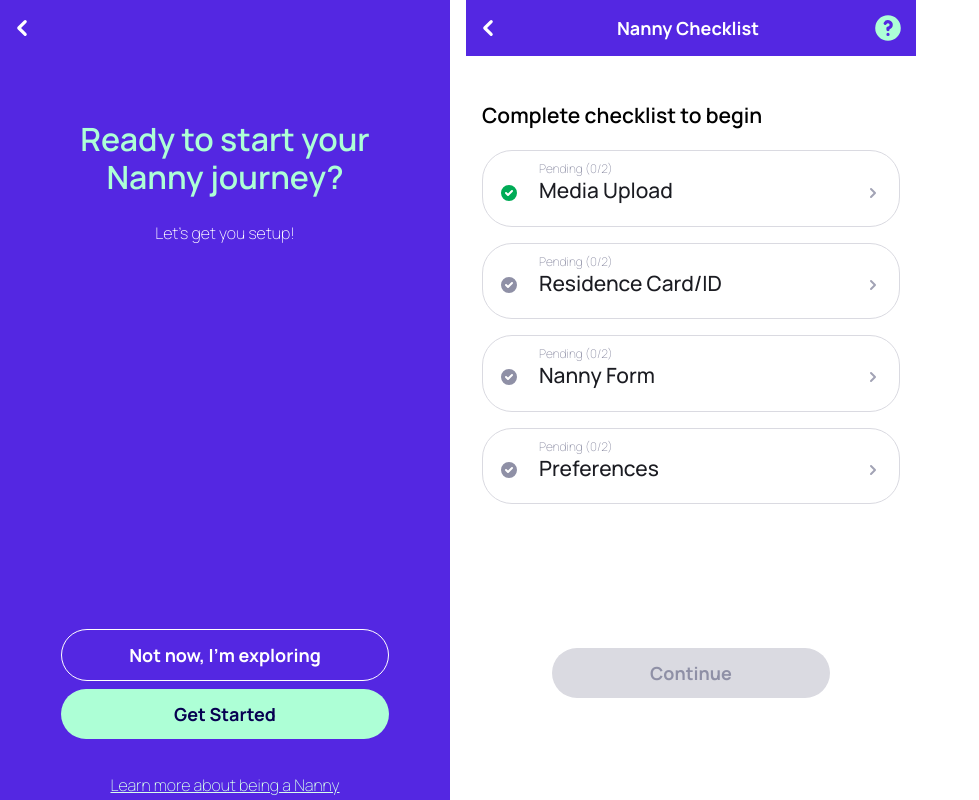
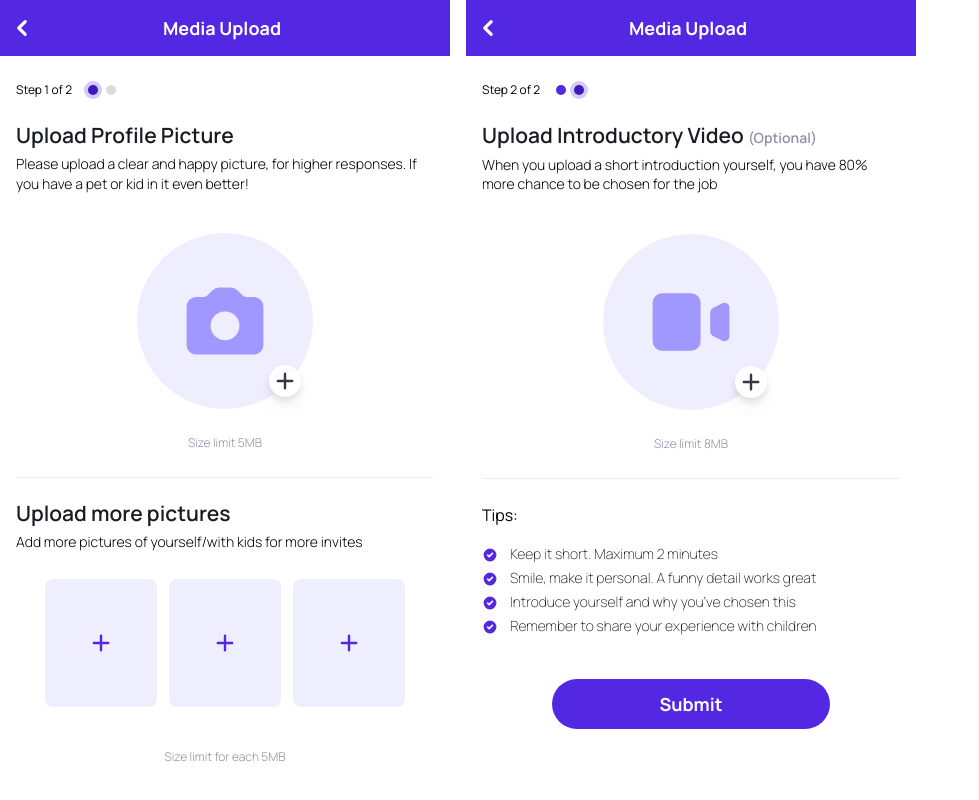
Before and after one commit to andres-codigo/nanny-nina, a Vue app: page /nanny-service-launch-checklist-onboarding in a window 1280 px wide. Shown: the top 800 px of the page, without its empty margins (0-979 px from the left). Built offline with nearby package versions, Linux system fonts and the light colour scheme.

Commit message:
[components, pages] Steps components created/step type components created to easily update pages/pages css class updated to allow for steps component

```diff
--- /dev/null
+++ b/src/components/steps/Steps.vue
@@ -0,0 +1,20 @@
+<template>
+	<nav class="flex mt-6 ml-4" aria-label="Progress">
+		<p class="text-xs">{{ text }}</p>
+		<ol role="list" class="ml-4 flex items-center space-x-2">
+			<slot name="step-one"></slot>
+			<slot name="step-two"></slot>
+			<slot name="step-three"></slot>
+			<slot name="step-four"></slot>
+			<slot name="step-five"></slot>
+		</ol>
+	</nav>
+</template>
+
+<script>
+export default {
+	props: {
+		text: String
+	}
+}
+</script>
--- /dev/null
+++ b/src/components/steps/types/CompletedStep.vue
@@ -0,0 +1,8 @@
+<template>
+	<li>
+		<!-- Completed Step -->
+		<a href="#" class="block w-2.5 h-2.5 bg-lilac-500 rounded-full hover:bg-indigo-900">
+			<span class="sr-only">Step 1</span>
+		</a>
+	</li>
+</template>
--- /dev/null
+++ b/src/components/steps/types/CurrentStep.vue
@@ -0,0 +1,12 @@
+<template>
+	<li>
+		<!-- Current Step -->
+		<a href="#" class="relative flex items-center justify-center" aria-current="step">
+			<span class="absolute w-5 h-5 p-px flex" aria-hidden="true">
+				<span class="w-full h-full rounded-full bg-purple-200"></span>
+			</span>
+			<span class="relative block w-2.5 h-2.5 bg-lilac-600 rounded-full" aria-hidden="true"></span>
+			<span class="sr-only">Step 2</span>
+		</a>
+	</li>
+</template>
--- /dev/null
+++ b/src/components/steps/types/UpcomingStep.vue
@@ -0,0 +1,8 @@
+<template>
+	<li>
+		<!-- Upcoming Step -->
+		<a href="#" class="block w-2.5 h-2.5 bg-gray-100 rounded-full hover:bg-gray-400">
+			<span class="sr-only">Step 3</span>
+		</a>
+	</li>
+</template>
--- a/src/pages/02-caregiver/nanny/01-service-launch-and-checklist/ServiceLaunchChecklistOnboardingContainer.vue
+++ b/src/pages/02-caregiver/nanny/01-service-launch-and-checklist/ServiceLaunchChecklistOnboardingContainer.vue
@@ -1,10 +1,10 @@
 <template>
 	<div class="flex flex-wrap grow gap-y-6 gap-x-4">
 		<!-- Start -->
-		<ServiceLaunchStartScreen01 class="max-w-450-for-dev-not-prod" />
+		<!-- <ServiceLaunchStartScreen01 class="max-w-450-for-dev-not-prod" /> -->
 
 		<!-- Checklist Landing Page -->
-		<ChecklistLandingPage02 class="max-w-450-for-dev-not-prod" />
+		<!-- <ChecklistLandingPage02 class="max-w-450-for-dev-not-prod" /> -->
 
 		<!-- 01 Media Upload Checklist -->
 		<MediaUploadPhoto03 class="max-w-450-for-dev-not-prod" />
--- a/src/pages/02-caregiver/nanny/01-service-launch-and-checklist/pages/01-media-upload/MediaUploadPhoto03.vue
+++ b/src/pages/02-caregiver/nanny/01-service-launch-and-checklist/pages/01-media-upload/MediaUploadPhoto03.vue
@@ -4,7 +4,11 @@
 			<template #iconLeft><router-link to="/dashboard"><ChevronLeftIcon class="w-8 h-8 text-white" aria-hidden="true" /></router-link></template>
 		</TopNavigation>
 		<main>
-			<div class="flex flex-col pt-12 mx-4">
+			<Steps text="Step 1 of 2">
+				<template #step-one><CurrentStep /></template>
+				<template #step-two><UpcomingStep /></template>
+			</Steps>
+			<div class="flex flex-col pt-6 mx-4">
 				<form class="w-full" action="#" method="POST">
 					<SinglePhotoUpload />
 
@@ -23,6 +27,12 @@
 
 <script>
 import TopNavigation from '../../../../../../components/navigation/TopNavigation.vue'
+
+import Steps from '../../../../../../components/steps/Steps.vue'
+import CompletedStep from '../../../../../../components/steps/types/CompletedStep.vue'
+import CurrentStep from '../../../../../../components/steps/types/CurrentStep.vue'
+import UpcomingStep from '../../../../../../components/steps/types/UpcomingStep.vue'
+
 import SinglePhotoUpload from '../../../../../../components/media/single-upload/SinglePhotoUpload.vue'
 import MultiplePhotoUpload from '../../../../../../components/media/multiple-upload/MultiplePhotoUpload.vue'
 import ButtonPrimary from '../../../../../../components/buttons/ButtonPrimary.vue'
@@ -32,6 +42,10 @@ import { ChevronLeftIcon } from '@heroicons/vue/solid'
 export default {
 	components: {
 		TopNavigation,
+		Steps,
+		CompletedStep,
+		CurrentStep,
+		UpcomingStep,
 		SinglePhotoUpload,
 		MultiplePhotoUpload,
 		ButtonPrimary,
--- a/src/pages/02-caregiver/nanny/01-service-launch-and-checklist/pages/01-media-upload/MediaUploadVideo04.vue
+++ b/src/pages/02-caregiver/nanny/01-service-launch-and-checklist/pages/01-media-upload/MediaUploadVideo04.vue
@@ -4,7 +4,11 @@
 			<template #iconLeft><router-link to="/dashboard"><ChevronLeftIcon class="w-8 h-8 text-white" aria-hidden="true" /></router-link></template>
 		</TopNavigation>
 		<main>
-			<div class="flex flex-col pt-12 mx-4">
+			<Steps text="Step 2 of 2">
+				<template #step-one><CompletedStep /></template>
+				<template #step-two><CurrentStep /></template>
+			</Steps>
+			<div class="flex flex-col pt-6 mx-4">
 				<form class="w-full" action="#" method="POST">
 					<SingleVideoUpload />
 
@@ -49,6 +53,12 @@
 
 <script>
 import TopNavigation from '../../../../../../components/navigation/TopNavigation.vue'
+
+import Steps from '../../../../../../components/steps/Steps.vue'
+import CompletedStep from '../../../../../../components/steps/types/CompletedStep.vue'
+import CurrentStep from '../../../../../../components/steps/types/CurrentStep.vue'
+import UpcomingStep from '../../../../../../components/steps/types/UpcomingStep.vue'
+
 import SingleVideoUpload from '../../../../../../components/media/single-upload/SingleVideoUpload.vue'
 import ButtonPrimary from '../../../../../../components/buttons/ButtonPrimary.vue'
 
@@ -57,6 +67,10 @@ import { ChevronLeftIcon, CheckCircleIcon } from '@heroicons/vue/solid'
 export default {
 	components: {
 		TopNavigation,
+		Steps,
+		CompletedStep,
+		CurrentStep,
+		UpcomingStep,
 		SingleVideoUpload,
 		ButtonPrimary,
 		ChevronLeftIcon,
```
